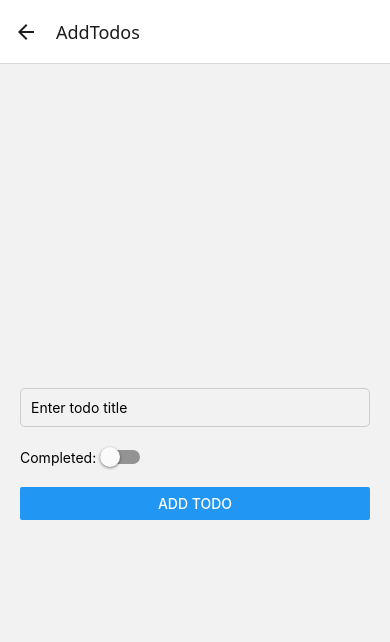
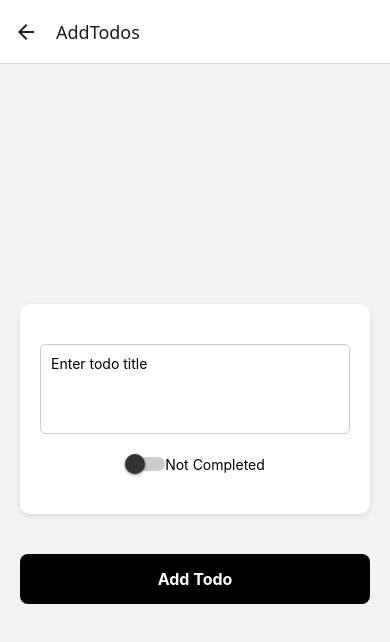
Before and after one commit to malcyb123/TodoApp, a React Native app: screen /AddTodos in a window 390 px wide. Shown: the top 642 px of the page. Built offline with nearby package versions, Linux system fonts and the light colour scheme; no server answers.

Commit message:
Enhance UI for update and add screen

```diff
--- a/src/Screens/AddScreenTodo.tsx
+++ b/src/Screens/AddScreenTodo.tsx
@@ -7,13 +7,11 @@ import {
   Alert,
   Text,
   Switch,
+  TouchableOpacity,
 } from "react-native";
 import { useDispatch } from "react-redux";
 import { NativeStackScreenProps } from "@react-navigation/native-stack";
-import {
-  addTodo,
-  setShouldScrollToTop,
-} from "../redux/TodoSlice";
+import { addTodo, setShouldScrollToTop } from "../redux/TodoSlice";
 
 type RootStackParamList = {
   DisplayTodos: undefined;
@@ -48,44 +46,88 @@ const AddTodos: React.FC<AddTodosProps> = ({ navigation }) => {
     dispatch(setShouldScrollToTop()); // No arguments needed here!
 
     navigation.goBack();
+
+    // Task added alert with 0.5 sec delay
+    setTimeout(() => {
+      Alert.alert("Success", "Task added successfully!");
+    }, 500);
   };
 
   return (
     <View style={styles.container}>
+      <View style={styles.card}>
         <TextInput
           style={styles.input}
           placeholder="Enter todo title"
           value={title}
           onChangeText={setTitle}
+          multiline={true}
+          numberOfLines={4}
         />
 
         {/* Toggle for Completed */}
         <View style={styles.switchContainer}>
-        <Text>Completed: </Text>
           <Switch
             value={completed}
-          onValueChange={setCompleted} // Updating the state when toggled
+            onValueChange={setCompleted}
+            thumbColor={completed ? "#fff" : "#333"}
+            trackColor={{ false: "#ccc", true: "#333" }}
+            style={styles.switch}
           />
+          <Text>{completed ? "Completed" : "Not Completed"}</Text>
         </View>
-
-      <Button title="Add Todo" onPress={addTodoHandler} />
+      </View>
+      <TouchableOpacity
+        style={styles.addButton}
+        onPress={addTodoHandler}
+        activeOpacity={0.7}
+      >
+        <Text style={styles.addButtonText}>Add Todo</Text>
+      </TouchableOpacity>
     </View>
   );
 };
 
 const styles = StyleSheet.create({
   container: { flex: 1, padding: 20, justifyContent: "center" },
+  card: {
+    backgroundColor: "#fff",
+    padding: 20,
+    borderRadius: 10,
+    shadowColor: "#000",
+    shadowOpacity: 0.1,
+    shadowRadius: 5,
+    shadowOffset: { width: 0, height: 2 },
+    elevation: 5,
+    marginBottom: 20,
+  },
   input: {
     borderWidth: 1,
     borderColor: "#ccc",
     borderRadius: 5,
     padding: 10,
+    marginTop: 20,
     marginBottom: 20,
   },
   switchContainer: {
     flexDirection: "row",
     alignItems: "center",
+    justifyContent: "center",
     marginBottom: 20,
+  },
+  switch: {},
+  addButton: {
+    backgroundColor: "black",
+    paddingVertical: 15,
+    paddingHorizontal: 30,
+    borderRadius: 8,
+    alignItems: "center",
+    marginTop: 20,
+  },
+  addButtonText: {
+    color: "white",
+    fontSize: 16,
+    fontWeight: "bold",
   },
 });
 
--- a/src/Screens/UpdateScreen.tsx
+++ b/src/Screens/UpdateScreen.tsx
@@ -1,5 +1,5 @@
 import React, { useEffect, useState } from "react";
-import { View, TextInput, Button, StyleSheet, Switch, Text } from "react-native";
+import { View, TextInput, Button, StyleSheet, Switch, Text, TouchableOpacity } from "react-native";
 import { useDispatch, useSelector } from "react-redux";
 import { RootState } from "../redux/store";
 import { updateTodo } from "../redux/TodoSlice";
@@ -46,38 +46,78 @@ const UpdateTodo: React.FC<UpdateTodoProps> = ({ route, navigation }) => {
 
   return (
     <View style={styles.container}>
-      <TextInput
-        style={styles.input}
-        placeholder="Edit todo title"
-        value={title}
-        onChangeText={setTitle}
-      />
+       <View style={styles.card}>
+       <TextInput
+          style={styles.input}
+          placeholder="Enter todo title"
+          value={title}
+          onChangeText={setTitle}
+          multiline={true}
+          numberOfLines={4}
+        />
       <View style={styles.switchContainer}>
-        <Text>Completed</Text>
-        <Switch value={completed} onValueChange={setCompleted} />
+      <Switch
+            value={completed}
+            onValueChange={setCompleted}
+            thumbColor={completed ? "#fff" : "#333"}
+            trackColor={{ false: "#ccc", true: "#333" }}
+            style={styles.switch}
+          />
+          <Text>{completed ? "Completed" : "Not Completed"}</Text>
       </View>
-      <Button title="Save Changes" onPress={handleSave} />
+      </View>
+
+      <TouchableOpacity
+        style={styles.addButton}
+        onPress={handleSave}
+        activeOpacity={0.7}
+      >
+        <Text style={styles.addButtonText}>Update Todo</Text>
+      </TouchableOpacity>
     </View>
   );
 };
 
 const styles = StyleSheet.create({
-  container: {
-    flex: 1,
+  container: { flex: 1, padding: 20, justifyContent: "center" },
+  card: {
+    backgroundColor: "#fff",
     padding: 20,
+    borderRadius: 10,
+    shadowColor: "#000",
+    shadowOpacity: 0.1,
+    shadowRadius: 5,
+    shadowOffset: { width: 0, height: 2 },
+    elevation: 5,
+    marginBottom: 20,
   },
   input: {
-    height: 40,
-    borderColor: "gray",
     borderWidth: 1,
-    borderRadius: 8,
+    borderColor: "#ccc",
+    borderRadius: 5,
+    padding: 10,
+    marginTop: 20,
     marginBottom: 20,
-    paddingLeft: 10,
   },
   switchContainer: {
     flexDirection: "row",
     alignItems: "center",
+    justifyContent: "center",
     marginBottom: 20,
+  },
+  switch: {},
+  addButton: {
+    backgroundColor: "black",
+    paddingVertical: 15,
+    paddingHorizontal: 30,
+    borderRadius: 8,
+    alignItems: "center",
+    marginTop: 20,
+  },
+  addButtonText: {
+    color: "white",
+    fontSize: 16,
+    fontWeight: "bold",
   },
 });
 
```
Lines whose indentation alone changed are shown as unchanged.
